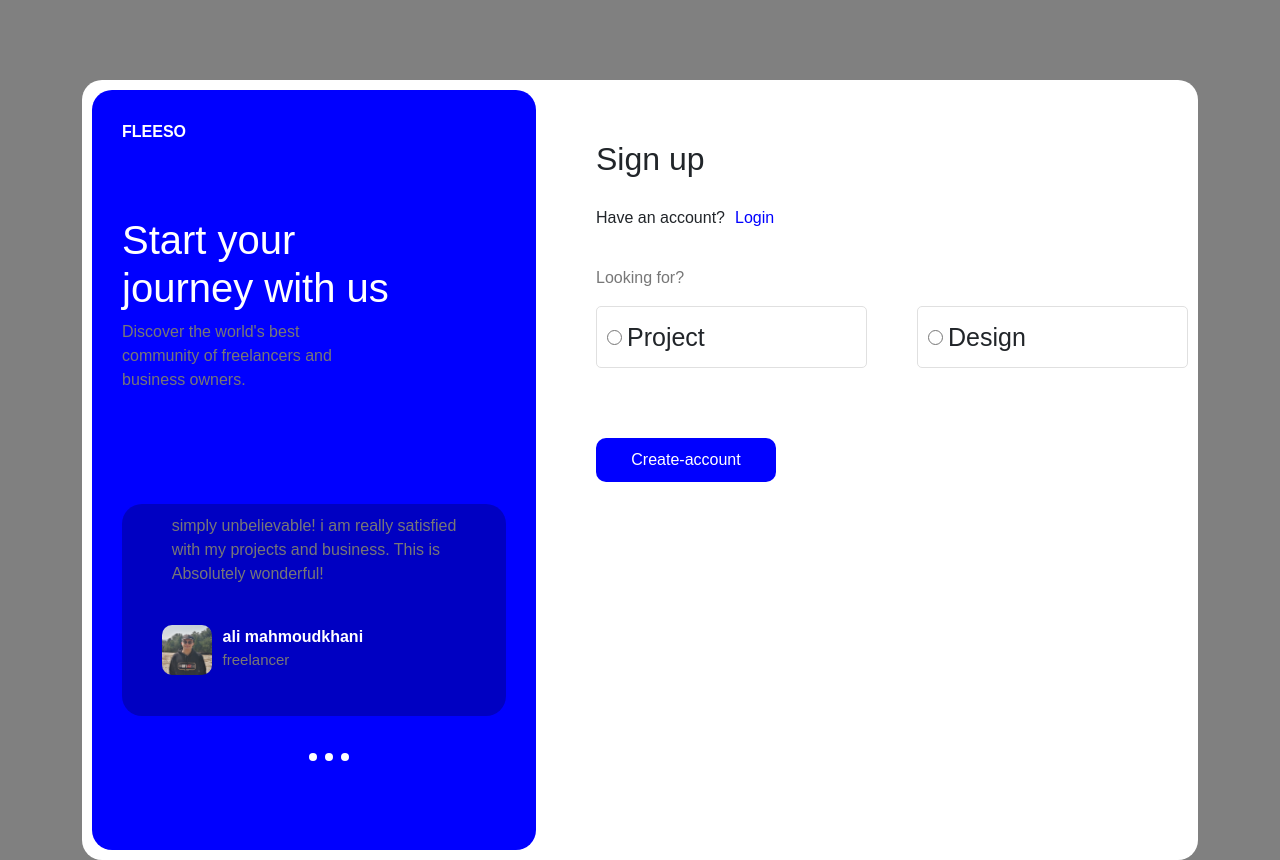
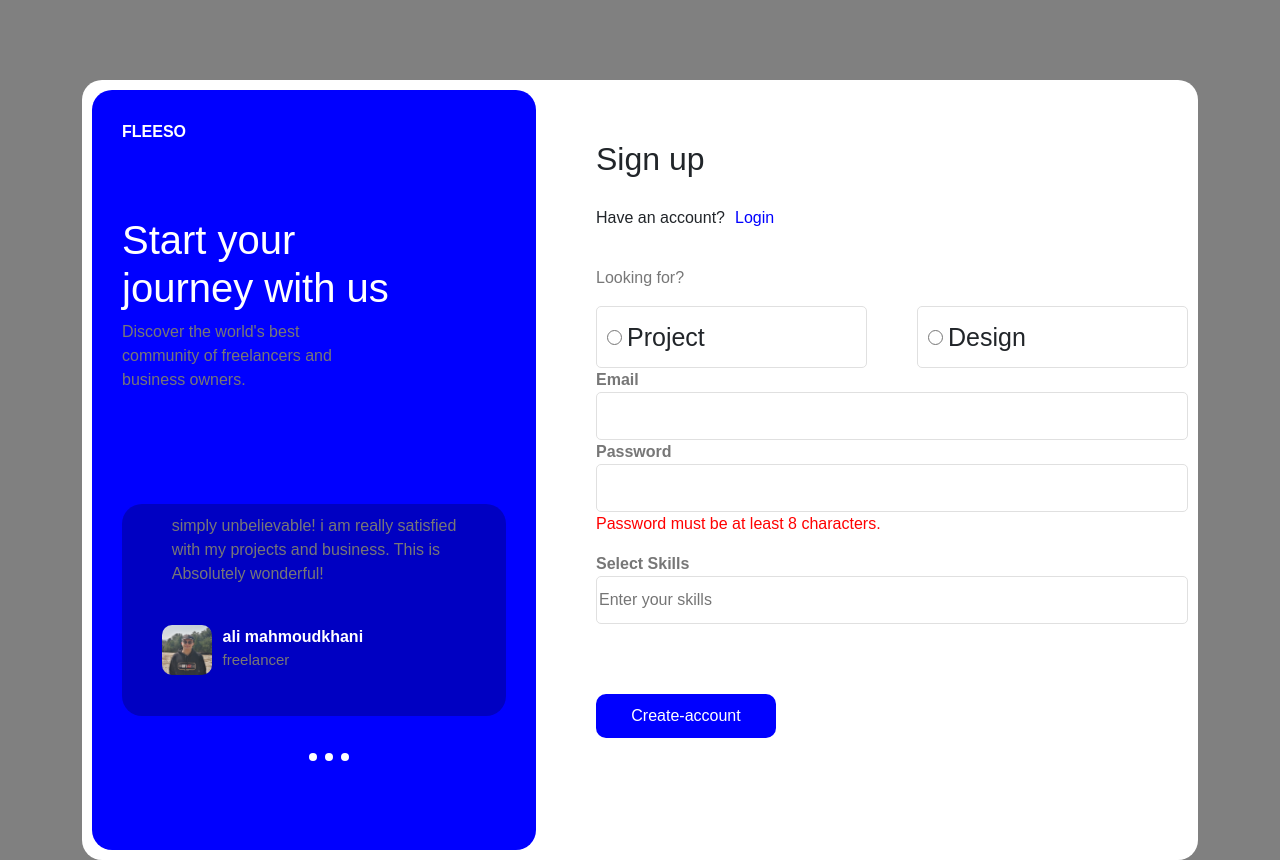
Before and after one commit to mahmoudkhani80/login-page, a React (Create React App) app: page / in a window 1280 px wide. Built offline with nearby package versions, Linux system fonts and the light colour scheme.

Commit message:
radiobutton & email validation added

```diff
--- a/src/components/Submit.js
+++ b/src/components/Submit.js
@@ -1,36 +1,64 @@
-import React from "react";
+import React, { useState } from "react";
 import EmailForm from "./EmailForm";
 import PasswordForm from "./PasswordForm";
 import TagsInput from "./TagsInput";
 import RadioButtons from "./RadioButtons";
-import Radio from "./RadioButtons";
 
-function SubmitButton(props) {
+function SubmitButton() {
+  const [option, setOption] = useState(null);
+  const [OptionerrorMsg, setOptionErrorMsg] = useState("");
+  const [Email, setEmail] = useState("");
+  const [EmailerrorMsg, setEmailErrorMsg] = useState("");
+
   function handleSubmit(event) {
     event.preventDefault();
-    // if (props.option === undefined) {
-    //   console.log(props.option);
-    // } else {
-    //   console.log("failed");
-    // }
-    // <RadioButtons />
-    // <EmailForm />
-    // <PasswordForm />
-    // <TagsInput />
+    // radio buttons
+    if (option === "project" || "design") {
+      setOptionErrorMsg("");
+      // console.log(option);
+    }
+    if (option === null) {
+      setOptionErrorMsg("please select one option.");
+      // console.log(option);
+    }
+    // end of radio buttons
+    // email
+
+    if (!isValidEmail(Email)) {
+      // console.log(Email);
+      setEmailErrorMsg("please enter email address");
+      return;
+    }
+    if (isValidEmail(Email)) {
+      // console.log(Email);
+      setEmailErrorMsg("");
+    }
+    // end of email
   }
+  // console.log(setEmailErrorMsg);
+  function handleOption(option) {
+    setOption(option);
+  }
+  function handleEmail(event) {
+    setEmail(event.target.value);
+  }
+  const isValidEmail = (Email) => {
+    const emailRegex = /^\w+([.-]?\w+)*@\w+([.-]?\w+)*(\.\w{2,3})+$/;
+    return emailRegex.test(Email);
+  };
 
   return (
     <>
-
-      {/* <Form/> */}
-      {/* radio buttons */}
-      <RadioButtons project='project' design='design'/>
-      {/* <Email Input /> */}
-      {/* <EmailForm /> */}
-      {/* <Password Input /> */}
-      {/* <PasswordForm /> */}
-      {/* skills input */}
-      {/* <TagsInput /> */}
+      <form onSubmit={handleSubmit}>
+        {/* radio buttons */}
+        <RadioButtons error={OptionerrorMsg} option={handleOption} />
+        {/* <Email Input /> */}
+        <EmailForm error={EmailerrorMsg} onChange={handleEmail} />
+        {/* <Password Input /> */}
+        <PasswordForm />
+        {/* skills input */}
+        <TagsInput />
+      </form>
       <div>
         <button
           type="submit"
```
